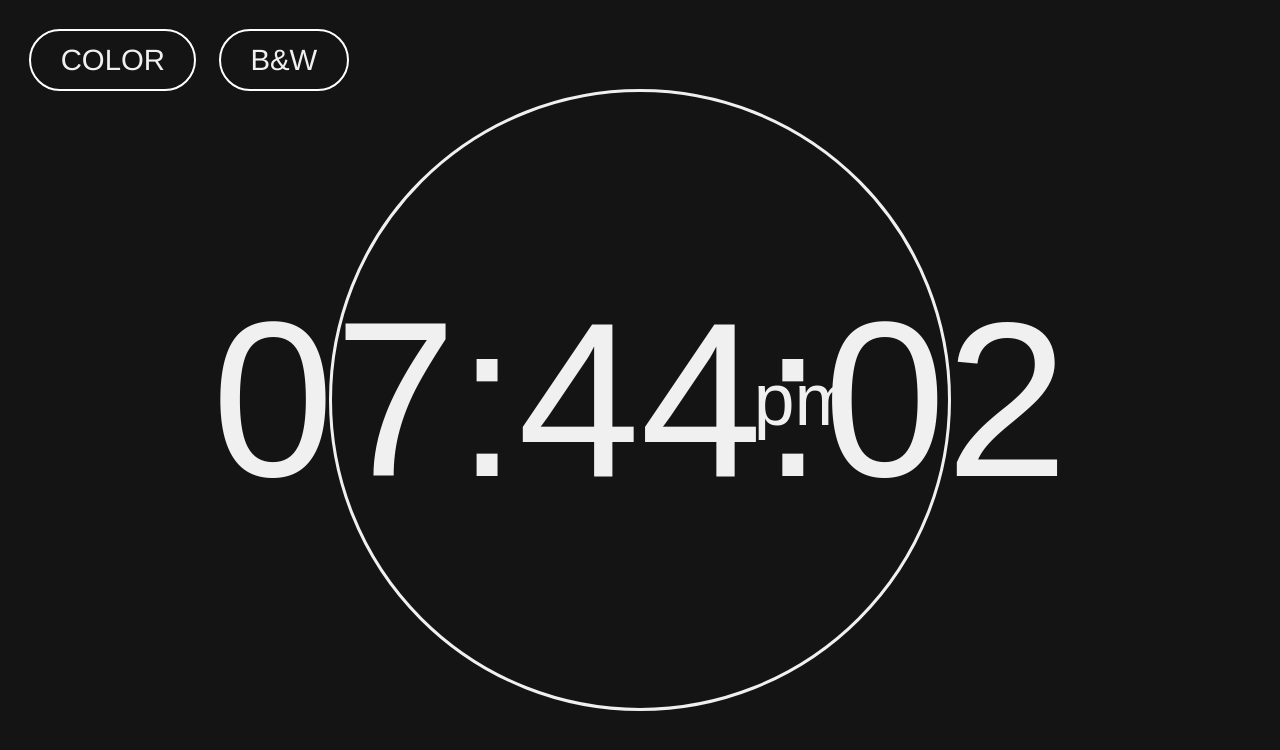
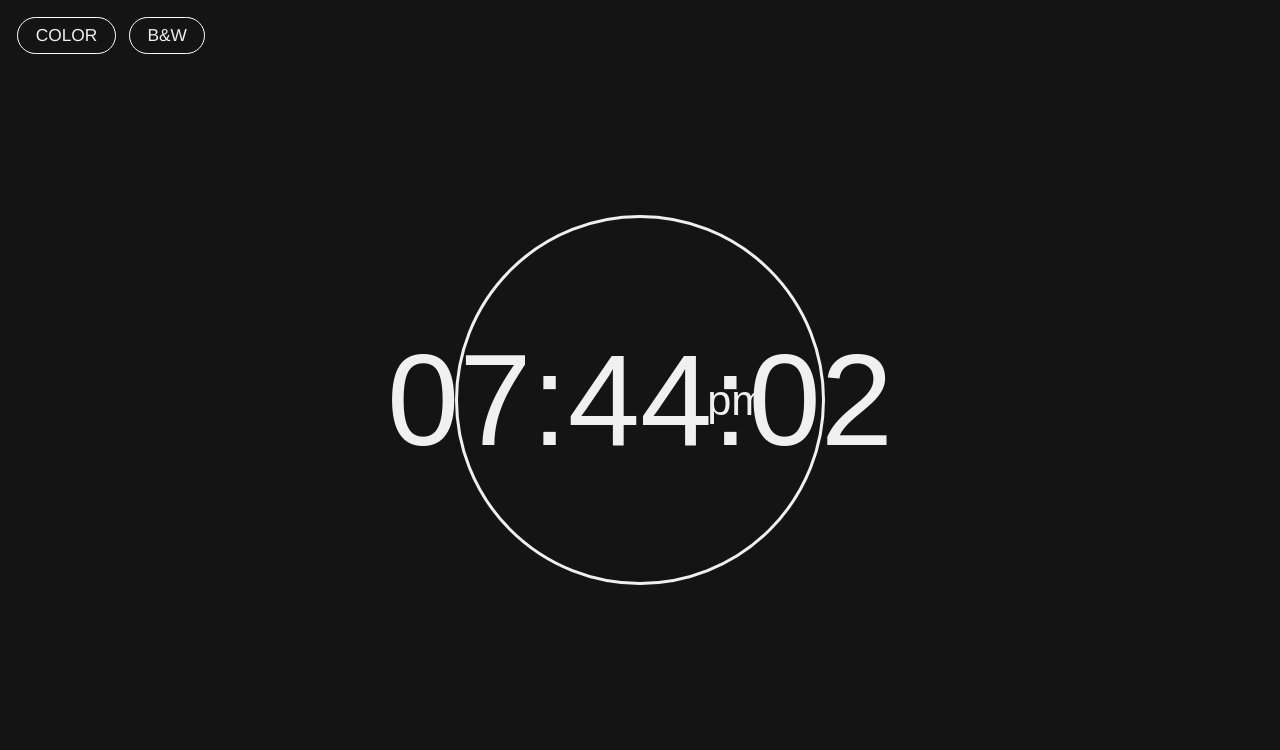
Before and after one commit to hannahsun/colorClock, a plain HTML site: page index.html in a window 1280 px wide. Drawn offline with nearby package versions, Linux system fonts and the light colour scheme; a web font is replaced by a local one.

Commit message:
changed typesize to absolute

```diff
--- a/style.css
+++ b/style.css
@@ -3,7 +3,8 @@
     --white: rgb(240,240,240);
     --sixcaps: 'Six Caps', sans-serif;
     --teko: 'Teko', sans-serif;
-    --typeSize: clamp(100px, 18vw, 220px);
+    /* --typeSize: clamp(100px, 18vw, 220px); */
+    --typeSize: 130px;
 }
 .no-select{
     user-select: none;
```
